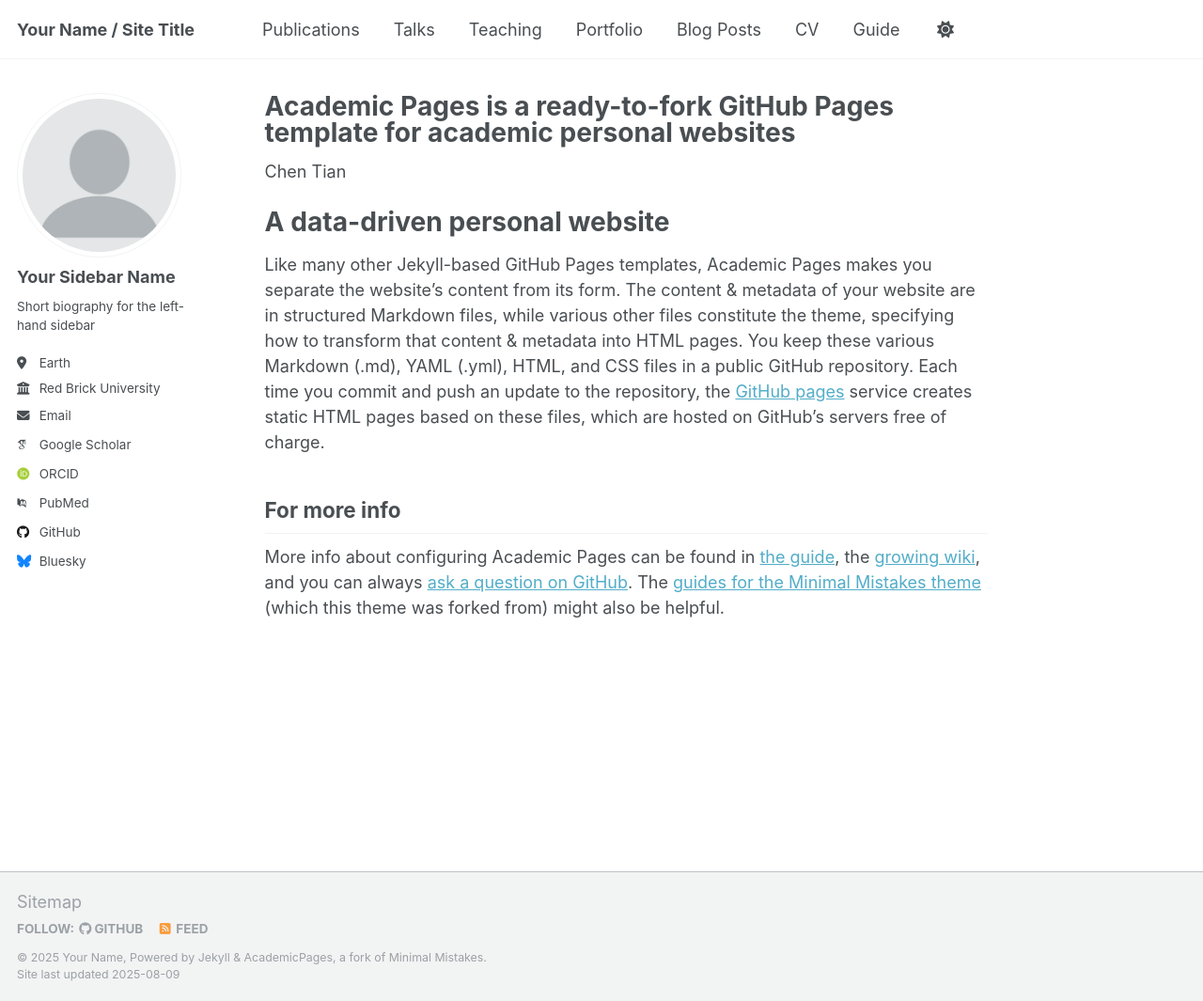
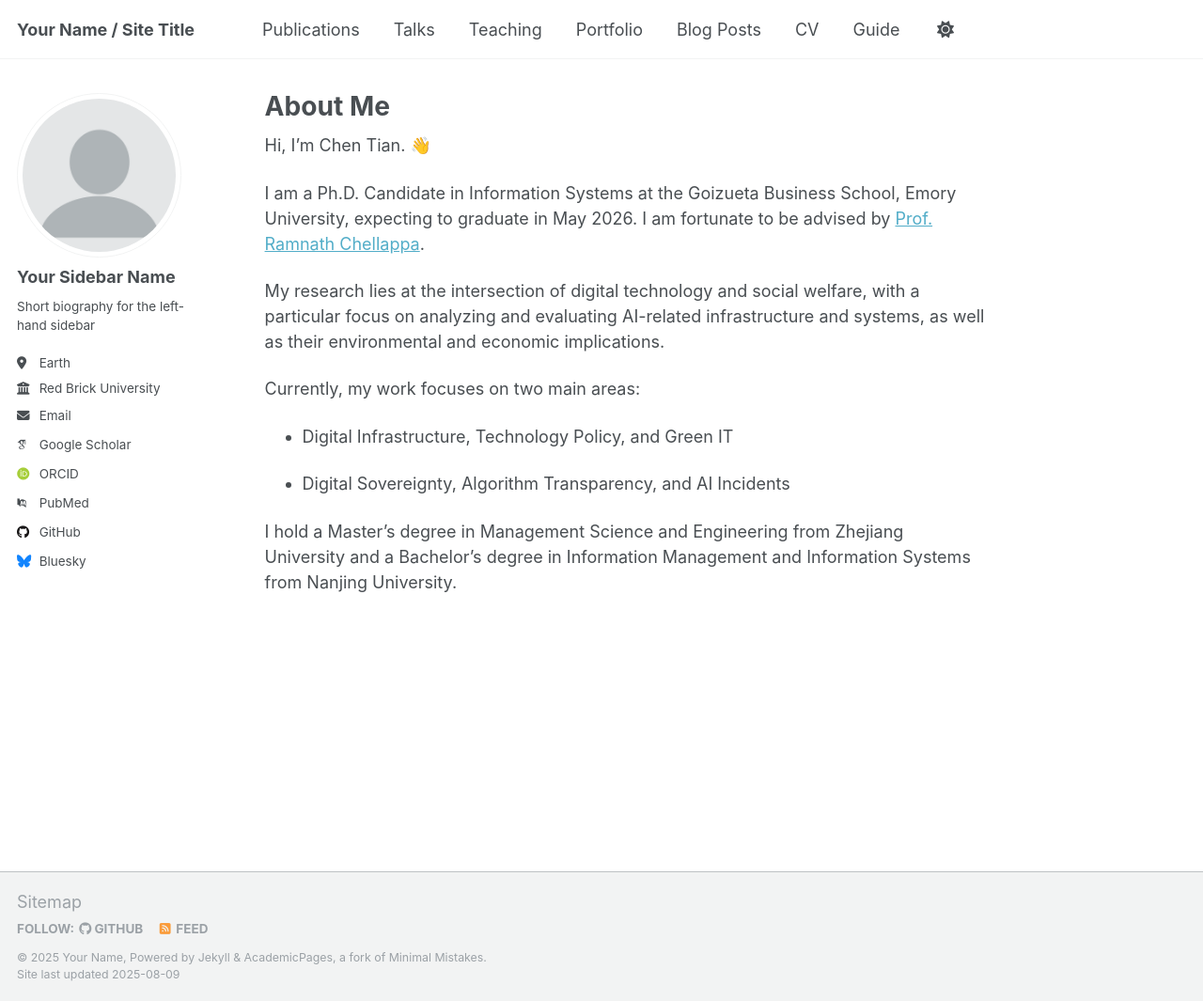
Before and after one commit to ctianphilip/ctianphilip.github.io, a Jekyll site: the page built from _pages/about.md, in a window 1280 px wide and 1065 px high. Shown: the whole window at 94% size. Built offline with Jekyll 4.4.1, drawn with Linux system fonts in a browser that asks for light colours; some web fonts are replaced; a script that is not in the unit is left out.

Commit message:
Update about.md

```diff
--- a/_pages/about.md
+++ b/_pages/about.md
@@ -1,18 +1,22 @@
 ---
 permalink: /
-title: "Academic Pages is a ready-to-fork GitHub Pages template for academic personal websites"
+title: "About Me"
 author_profile: true
 redirect_from:
   - /about/
   - /about.html
 ---
 
-Chen Tian
+Hi, I’m Chen Tian. 👋
 
-A data-driven personal website
-======
-Like many other Jekyll-based GitHub Pages templates, Academic Pages makes you separate the website's content from its form. The content & metadata of your website are in structured Markdown files, while various other files constitute the theme, specifying how to transform that content & metadata into HTML pages. You keep these various Markdown (.md), YAML (.yml), HTML, and CSS files in a public GitHub repository. Each time you commit and push an update to the repository, the [GitHub pages](https://pages.github.com/) service creates static HTML pages based on these files, which are hosted on GitHub's servers free of charge.
+I am a Ph.D. Candidate in Information Systems at the Goizueta Business School, Emory University, expecting to graduate in May 2026. I am fortunate to be advised by [Prof. Ramnath Chellappa](https://nimbusprof.com/).
 
-For more info
-------
-More info about configuring Academic Pages can be found in [the guide](https://academicpages.github.io/markdown/), the [growing wiki](https://github.com/academicpages/academicpages.github.io/wiki), and you can always [ask a question on GitHub](https://github.com/academicpages/academicpages.github.io/discussions). The [guides for the Minimal Mistakes theme](https://mmistakes.github.io/minimal-mistakes/docs/configuration/) (which this theme was forked from) might also be helpful.
+My research lies at the intersection of digital technology and social welfare, with a particular focus on analyzing and evaluating AI-related infrastructure and systems, as well as their environmental and economic implications.
+
+Currently, my work focuses on two main areas:
+
+- Digital Infrastructure, Technology Policy, and Green IT
+
+- Digital Sovereignty, Algorithm Transparency, and AI Incidents
+
+I hold a Master’s degree in Management Science and Engineering from Zhejiang University and a Bachelor’s degree in Information Management and Information Systems from Nanjing University.
```
